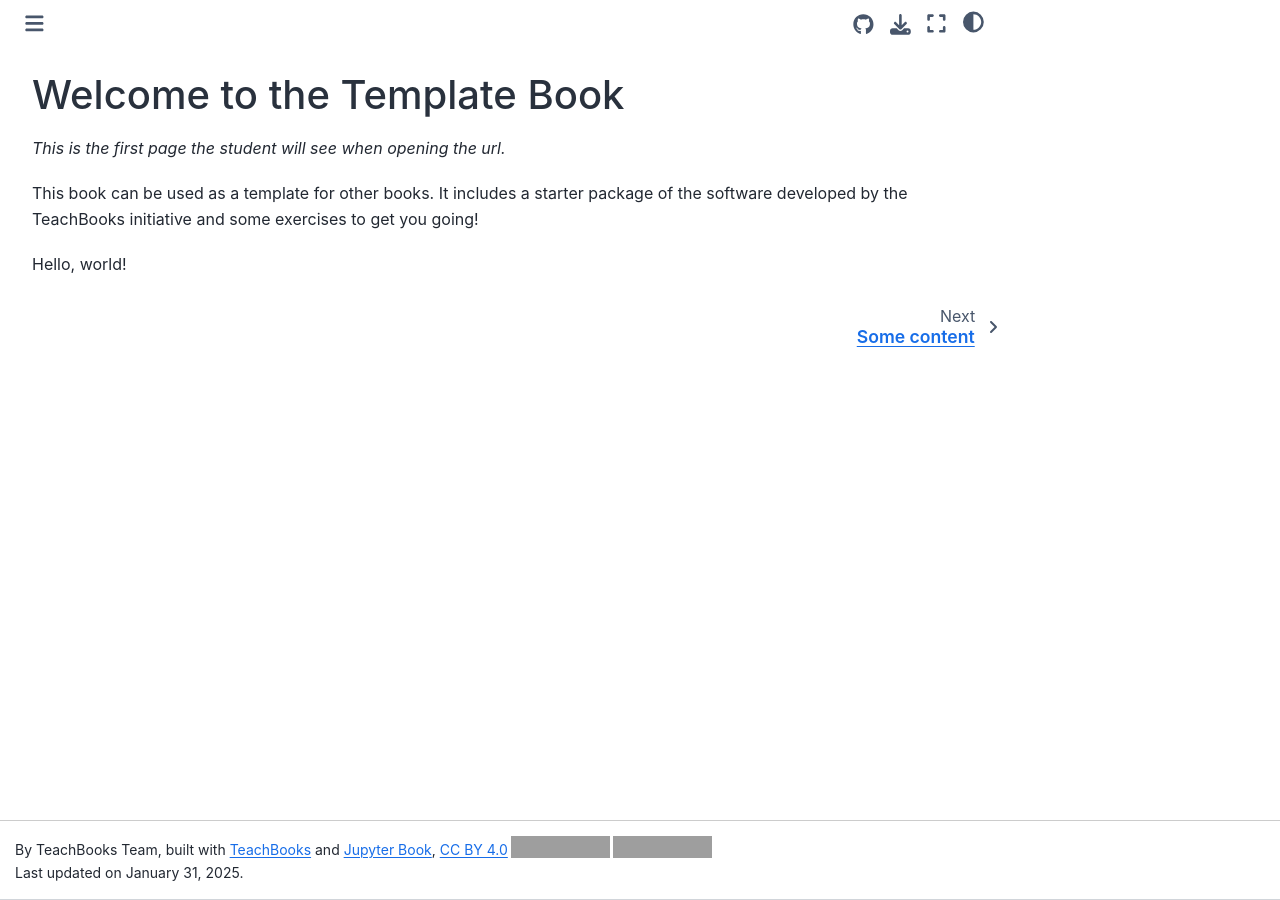
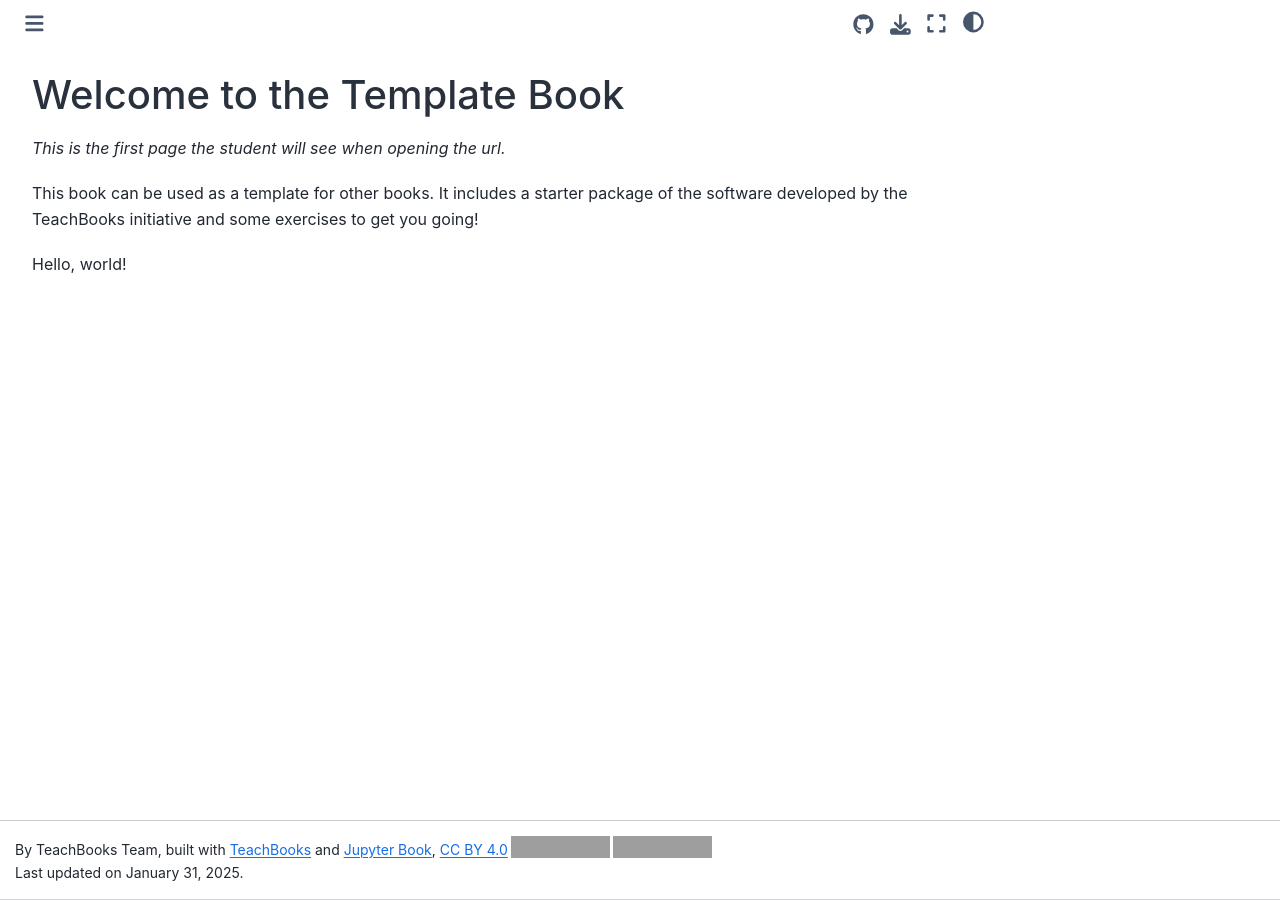
Before and after one commit to douden/graph_test, a Jupyter Book: the page built from book/intro.md, in a window 1280 px wide. Built offline with Jupyter Book 1.0.4 settings and Sphinx 7.4.7 and the Sphinx Book theme 1.1.4, drawn with Linux system fonts in a browser that asks for light colours; pages that are not in the unit, such as notebooks, are missing from menus; comment, search, counter and statistics services are not loaded; grey boxes are pictures that could not be loaded.

Commit message:
deemphasize sphinx book navigation

```diff
--- a/book/_static/custom.css
+++ b/book/_static/custom.css
@@ -17,12 +17,18 @@ div.bd-main {
     width: 100% !important;
 }
 
-/* Hide Previous and Next navigation buttons */
-nav.bd-footer-nav {
+/* Hide the Previous and Next navigation links */
+div#sphinx-book-navigation {
     display: none !important;
 }
 
-/* Hide Previous and Next navigation links specifically */
-div.bd-footer-content {
+/* Hide the footer navigation controls */
+div.prev-next-area {
     display: none !important;
 }
+
+/* Ensure content takes full width after removing navigation */
+div.bd-main {
+    margin-left: 0 !important;
+    width: 100% !important;
+}
```
